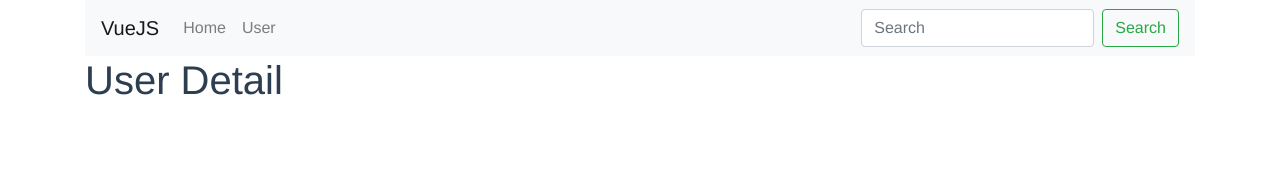
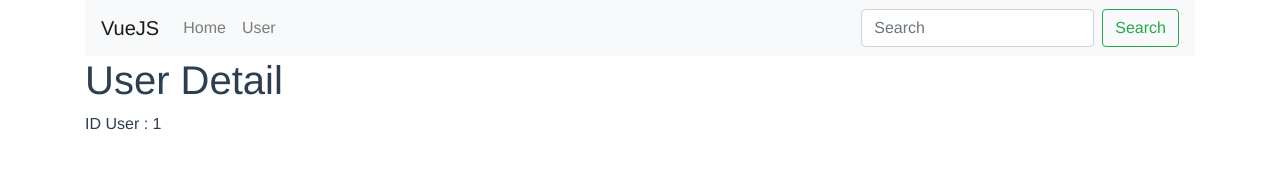
Before and after one commit to hoangchien97/learn-VueJS, a Vue app in the folder vue-router/: page /user/1 in a window 1280 px wide. Shown: the top 186 px of the page. Built offline with nearby package versions, Linux system fonts and the light colour scheme.

Commit message:
lay gia tri params tu route. this.$route.params.id

```diff
--- a/vue-router/src/components/user/User.vue
+++ b/vue-router/src/components/user/User.vue
@@ -8,7 +8,7 @@
         <hr>
         <!-- <button @click="detailUser">Detail</button> -->
         <router-link
-            to="/user/1"
+            to="/user/:id"
             tag="button"
             class="btn btn-primary"
         >Detail User</router-link>
--- a/vue-router/src/components/user/UserDetail.vue
+++ b/vue-router/src/components/user/UserDetail.vue
@@ -1,10 +1,17 @@
 <template>
-  <h1>User Detail</h1>
+    <div>
+        <h1>User Detail</h1>
+        <p>ID User : {{ id }}</p>
+    </div>
 </template>
 
 <script>
 export default {
-
+    data(){
+        return {
+            id: this.$route.params.id
+        }
+    }
 }
 </script>
 
```
